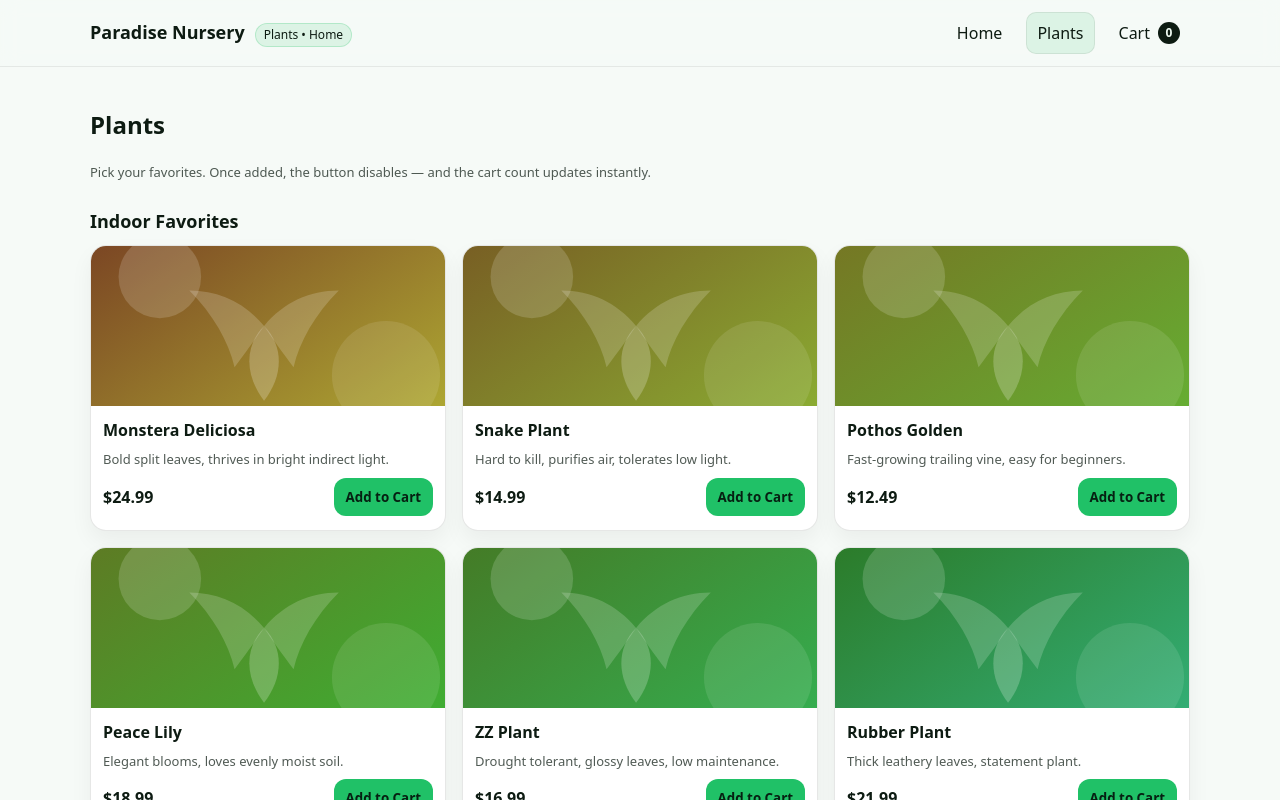
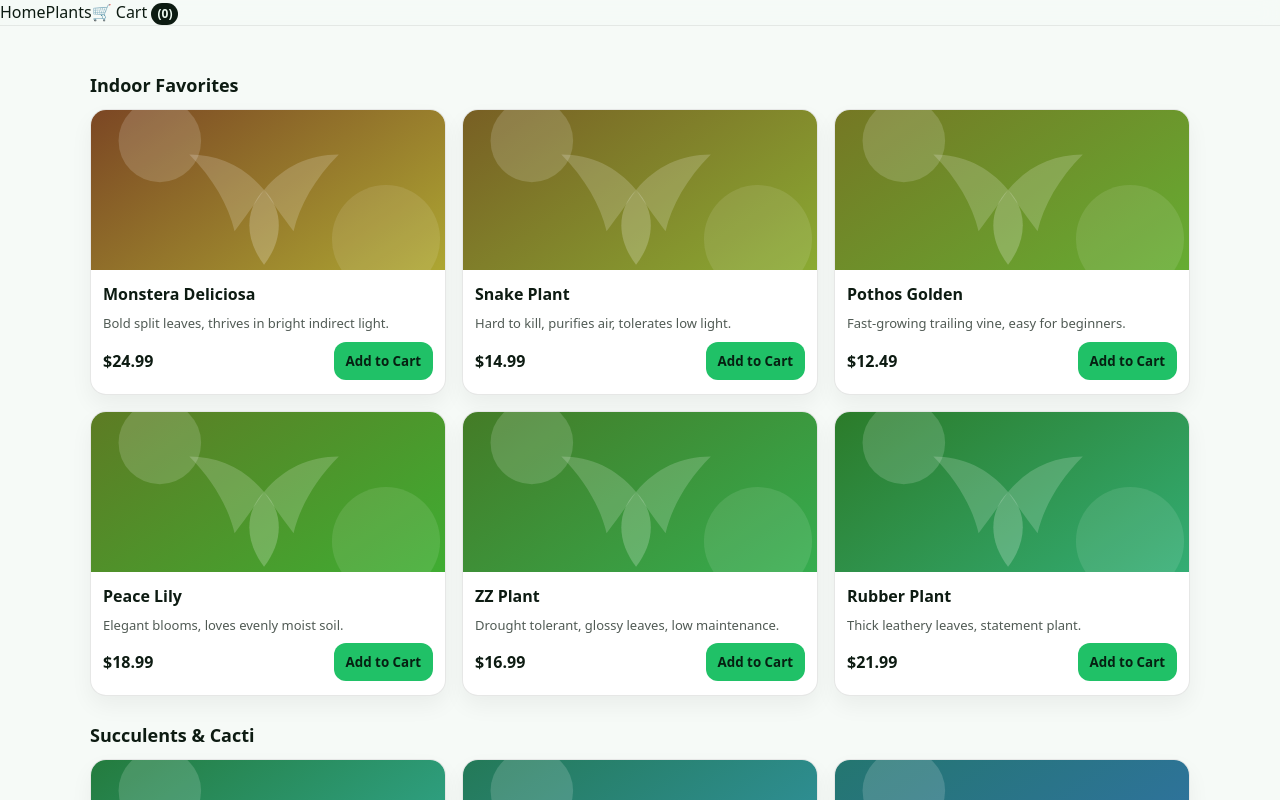
Before and after one commit to OrcnTester/paradise-nursery, a React (Vite) app: page /plants in a window 1280 px wide. Shown: the top 800 px of the page. Built offline with nearby package versions, Linux system fonts and the light colour scheme.

Commit message:
Autograder fixes: repo name, landing state toggle, navbar+cart count, disable add button, cart dec removes + checkout message

```diff
--- a/src/App.jsx
+++ b/src/App.jsx
@@ -11,9 +11,8 @@ function Landing({ onGetStarted }) {
     <div className="landing">
       <header>
         <h1>Welcome to Paradise Nursery</h1>
-        <p>
-          Discover beautiful plants for every space. Add to cart and grow your
-          home jungle 🌿
+        <p className="small">
+          Browse plants, add to cart, and manage quantities with ease 🌿
         </p>
       </header>
 
--- a/src/components/AboutUs.jsx
+++ b/src/components/AboutUs.jsx
@@ -4,20 +4,16 @@ export default function AboutUs() {
       <h2>About Us</h2>
 
       <p>
-        <strong>Paradise Nursery</strong> is an online plant shop designed to
-        make plant shopping simple, fun, and accessible.
+        <strong>Paradise Nursery</strong> is an online plant shop built to make
+        plant shopping simple, fun, and beginner-friendly.
       </p>
 
       <p>
-        We offer curated indoor houseplants across multiple categories, clear
-        product details, and transparent pricing—so you can confidently choose
-        the right plant for your space.
+        We curate indoor houseplants across multiple categories, provide clear
+        product details, and transparent pricing so you can choose confidently.
       </p>
 
-      <p>
-        Our mission is to help you create a calmer, greener home—one plant at a
-        time 🌿
-      </p>
+      <p>Our mission: a calmer, greener home—one plant at a time 🌿</p>
     </div>
   );
 }
--- a/src/components/CartItem.jsx
+++ b/src/components/CartItem.jsx
@@ -1,89 +1,74 @@
-import { useMemo, useState } from 'react'
-import { useDispatch, useSelector } from 'react-redux'
-import { NavLink, useNavigate } from 'react-router-dom'
-import { removeItem, updateQuantity, selectCartItems, selectTotalAmount, selectTotalQuantity } from '../redux/CartSlice.jsx'
+import { useMemo, useState } from "react";
+import { Link, useNavigate } from "react-router-dom";
+import { useDispatch, useSelector } from "react-redux";
+import {
+  removeItem,
+  updateQuantity,
+  selectCartItems,
+  selectTotalAmount,
+  selectTotalQuantity,
+} from "../redux/CartSlice.jsx";
 
 export default function CartItem() {
-  const dispatch = useDispatch()
-  const navigate = useNavigate()
+  const dispatch = useDispatch();
+  const navigate = useNavigate();
 
-  const cartItems = useSelector(selectCartItems)
-  const totalAmount = useSelector(selectTotalAmount)
-  const totalQty = useSelector(selectTotalQuantity)
+  const cartItems = useSelector(selectCartItems);
+  const totalAmount = useSelector(selectTotalAmount);
+  const totalQty = useSelector(selectTotalQuantity);
 
-  const [checkoutMsg, setCheckoutMsg] = useState('')
-
-  const empty = cartItems.length === 0
+  const [checkoutMsg, setCheckoutMsg] = useState("");
 
   const rows = useMemo(() => {
     return cartItems.map((it) => ({
       ...it,
       lineTotal: it.price * it.quantity,
       imgUrl: new URL(`../assets/${it.image}`, import.meta.url).toString(),
-    }))
-  }, [cartItems])
+    }));
+  }, [cartItems]);
 
-  const inc = (id, current) => dispatch(updateQuantity({ id, quantity: current + 1 }))
+  const computedTotal = useMemo(
+    () => rows.reduce((sum, r) => sum + r.lineTotal, 0),
+    [rows]
+  );
+
+  const inc = (id, current) =>
+    dispatch(updateQuantity({ id, quantity: current + 1 }));
+
   const dec = (id, current) => {
-    if (current <= 1) {
-      dispatch(removeItem(id))
-      return
-    }
-    dispatch(updateQuantity({ id, quantity: current - 1 }))
-  }
+    if (current <= 1) dispatch(removeItem(id)); // qty hits 0 => remove
+    else dispatch(updateQuantity({ id, quantity: current - 1 }));
+  };
 
   const handleCheckout = () => {
-    // Autograder-friendly: show a visible message AND an alert
-    const msg = 'Checkout: Coming soon ✨'
-    setCheckoutMsg(msg)
-    alert(msg)
-  }
+    alert("Coming soon!");
+    setCheckoutMsg("Checkout: Coming soon ✨");
+  };
+
+  const empty = rows.length === 0;
 
   return (
     <>
-      {/* Navbar required by rubric */}
-      <header className="navbar">
-        <div className="navbar-inner">
-          <div className="brand">
-            <h1>Paradise Nursery</h1>
-            <span className="badge">Plants • Home</span>
-          </div>
+      <nav className="navbar">
+        <Link to="/">Home</Link>
+        <Link to="/plants">Plants</Link>
+        <Link to="/cart" className="cart-link">
+          🛒 Cart <span className="cart-count">({totalQty})</span>
+        </Link>
+      </nav>
 
-          <nav className="navlinks">
-            <NavLink to="/" className={({ isActive }) => 'navlink' + (isActive ? ' active' : '')}>
-              Home
-            </NavLink>
-            <NavLink to="/plants" className={({ isActive }) => 'navlink' + (isActive ? ' active' : '')}>
-              Plants
-            </NavLink>
-            <NavLink
-              to="/cart"
-              className={({ isActive }) => 'navlink cart-pill' + (isActive ? ' active' : '')}
-              aria-label="Cart"
-            >
-              <span>Cart</span>
-              <span className="cart-count" title="Total items in cart">
-                {totalQty}
-              </span>
-            </NavLink>
-          </nav>
-        </div>
-      </header>
-
-      <section className="page">
+      <main className="page">
         <div className="cart-header">
-          <div>
-            <h2>Shopping Cart</h2>
-            <p className="small">
-              Total items: <strong>{totalQty}</strong>
-            </p>
-          </div>
-
+          <h2>Shopping Cart</h2>
           <div className="actions-row">
-            <button className="secondary-btn" onClick={() => navigate('/plants')}>
+            <button className="secondary-btn" onClick={() => navigate("/plants")}>
               Continue Shopping
             </button>
-            <button className="primary-btn" onClick={handleCheckout} disabled={empty}>
+            <button
+              className="primary-btn"
+              onClick={handleCheckout}
+              disabled={empty}
+            >
               Checkout
             </button>
           </div>
@@ -92,43 +77,30 @@ export default function CartItem() {
         {checkoutMsg && <div className="toast">{checkoutMsg}</div>}
 
         {empty ? (
-          <div className="toast" style={{ marginTop: 16 }}>
-            Your cart is empty. Hit <strong>Continue Shopping</strong> and grab some greens 🌿
-          </div>
+          <div className="toast">Your cart is empty.</div>
         ) : (
           <>
             <div className="cart-list">
               {rows.map((it) => (
-                <div className="cart-item" key={it.id}>
-                  <img src={it.imgUrl} alt={it.name} />
-                  <div>
-                    <h3>{it.name}</h3>
-                    <div className="cart-meta small">
-                      <span>Unit: ${it.price.toFixed(2)}</span>
-                      <span>•</span>
-                      <span>
-                        Item total: <strong>${it.lineTotal.toFixed(2)}</strong>
-                      </span>
+                <div className="cart-row" key={it.id}>
+                  <img className="thumb" src={it.imgUrl} alt={it.name} />
+                  <div className="cart-info">
+                    <h4>{it.name}</h4>
+                    <div className="small">Unit: ${it.price.toFixed(2)}</div>
+                    <div className="small">
+                      Line total: <strong>${it.lineTotal.toFixed(2)}</strong>
                     </div>
 
-                    <div className="cart-meta" style={{ marginTop: 10 }}>
-                      <div className="qty-controls" aria-label={`Quantity controls for ${it.name}`}>
-                        <button className="icon-btn" onClick={() => dec(it.id, it.quantity)} aria-label="Decrease">
-                          −
-                        </button>
-                        <strong>{it.quantity}</strong>
-                        <button className="icon-btn" onClick={() => inc(it.id, it.quantity)} aria-label="Increase">
-                          +
-                        </button>
-                      </div>
+                    <div className="qty-row">
+                      <button onClick={() => dec(it.id, it.quantity)}>-</button>
+                      <span className="qty">{it.quantity}</span>
+                      <button onClick={() => inc(it.id, it.quantity)}>+</button>
 
                       <button
-                        className="icon-btn danger"
+                        className="danger-btn"
                         onClick={() => dispatch(removeItem(it.id))}
-                        aria-label={`Remove ${it.name}`}
-                        title="Remove"
                       >
-                        🗑
+                        Delete
                       </button>
                     </div>
                   </div>
@@ -137,22 +109,12 @@ export default function CartItem() {
             </div>
 
             <div className="cart-total">
-              <div>
-                <div className="small">Total cart amount</div>
-                <div style={{ fontSize: 22, fontWeight: 900 }}>${totalAmount.toFixed(2)}</div>
-              </div>
-              <div className="actions-row">
-                <button className="secondary-btn" onClick={() => navigate('/plants')}>
-                  Continue Shopping
-                </button>
-                <button className="primary-btn" onClick={handleCheckout}>
-                  Checkout
-                </button>
-              </div>
+              <div>Total amount: <strong>${computedTotal.toFixed(2)}</strong></div>
+              <div className="small">(selector total: ${totalAmount.toFixed(2)})</div>
             </div>
           </>
         )}
-      </section>
+      </main>
     </>
-  )
+  );
 }
--- a/src/components/ProductList.jsx
+++ b/src/components/ProductList.jsx
@@ -1,75 +1,46 @@
-import { useMemo } from 'react'
-import { useDispatch, useSelector } from 'react-redux'
-import { NavLink } from 'react-router-dom'
-import { plants } from '../data/plants.js'
-import { addItem } from '../redux/CartSlice.jsx'
+import { useMemo } from "react";
+import { Link } from "react-router-dom";
+import { useDispatch, useSelector } from "react-redux";
+import { plants } from "../data/plants.js";
+import {
+  addItem,
+  selectCartItemsById,
+  selectTotalQuantity,
+} from "../redux/CartSlice.jsx";
 
 export default function ProductList() {
-  const dispatch = useDispatch()
-  const cartItems = useSelector((state) => state.cart.items)
-
-  const totalQty = useMemo(() => cartItems.reduce((sum, it) => sum + it.quantity, 0), [cartItems])
-
-  const itemsById = useMemo(() => {
-    const map = {}
-    for (const it of cartItems) map[it.id] = it
-    return map
-  }, [cartItems])
+  const dispatch = useDispatch();
+  const itemsById = useSelector(selectCartItemsById);
+  const totalQty = useSelector(selectTotalQuantity);
 
   const grouped = useMemo(() => {
-    const map = new Map()
+    const map = new Map();
     for (const p of plants) {
-      if (!map.has(p.category)) map.set(p.category, [])
-      map.get(p.category).push(p)
+      if (!map.has(p.category)) map.set(p.category, []);
+      map.get(p.category).push(p);
     }
-    return Array.from(map.entries())
-  }, [])
+    return Array.from(map.entries());
+  }, []);
 
   return (
     <>
-      {/* Navbar required by rubric */}
-      <header className="navbar">
-        <div className="navbar-inner">
-          <div className="brand">
-            <h1>Paradise Nursery</h1>
-            <span className="badge">Plants • Home</span>
-          </div>
-
-          <nav className="navlinks">
-            <NavLink to="/" className={({ isActive }) => 'navlink' + (isActive ? ' active' : '')}>
-              Home
-            </NavLink>
-            <NavLink to="/plants" className={({ isActive }) => 'navlink' + (isActive ? ' active' : '')}>
-              Plants
-            </NavLink>
-            <NavLink
-              to="/cart"
-              className={({ isActive }) => 'navlink cart-pill' + (isActive ? ' active' : '')}
-              aria-label="Cart"
-            >
-              <span>Cart</span>
-              {/* Dynamic cart quantity */}
-              <span className="cart-count" title="Total items in cart">
-                {totalQty}
-              </span>
-            </NavLink>
+      <nav className="navbar">
+        <Link to="/">Home</Link>
+        <Link to="/plants">Plants</Link>
+        <Link to="/cart" className="cart-link">
+          🛒 Cart <span className="cart-count">({totalQty})</span>
+        </Link>
       </nav>
-        </div>
-      </header>
 
       <main className="page">
-        <section>
-          <h2>Plants</h2>
-          <p className="small">
-            Pick your favorites. Once added, the button disables — and the cart count updates instantly.
-          </p>
+        {grouped.map(([category, list]) => (
+          <section key={category}>
+            <h3 className="category">{category}</h3>
 
-          {grouped.map(([category, list]) => (
-            <div key={category}>
-              <h3 className="category">{category}</h3>
             <div className="grid">
               {list.map((p) => {
-                  const alreadyAdded = Boolean(itemsById[p.id])
+                const alreadyAdded = Boolean(itemsById[p.id]);
+
                 return (
                   <article className="card" key={p.id}>
                     <img
@@ -77,30 +48,30 @@ export default function ProductList() {
                       src={new URL(`../assets/${p.image}`, import.meta.url).toString()}
                       alt={p.name}
                     />
+
                     <div className="card-body">
                       <h4 className="card-title">{p.name}</h4>
                       <div className="small">{p.description}</div>
-
                       <div className="price-row">
                         <span className="price">${p.price.toFixed(2)}</span>
+
+                        {/* Autograder: Button must disable after added */}
                         <button
                           className="add-btn"
                           disabled={alreadyAdded}
                           onClick={() => dispatch(addItem(p))}
-                            aria-label={`Add ${p.name} to cart`}
                         >
-                            {alreadyAdded ? 'Added' : 'Add to Cart'}
+                          {alreadyAdded ? "Added" : "Add to Cart"}
                         </button>
                       </div>
                     </div>
                   </article>
-                  )
+                );
               })}
             </div>
-            </div>
+          </section>
         ))}
-        </section>
       </main>
     </>
-  )
+  );
 }
```
Lines whose indentation alone changed are shown as unchanged.
